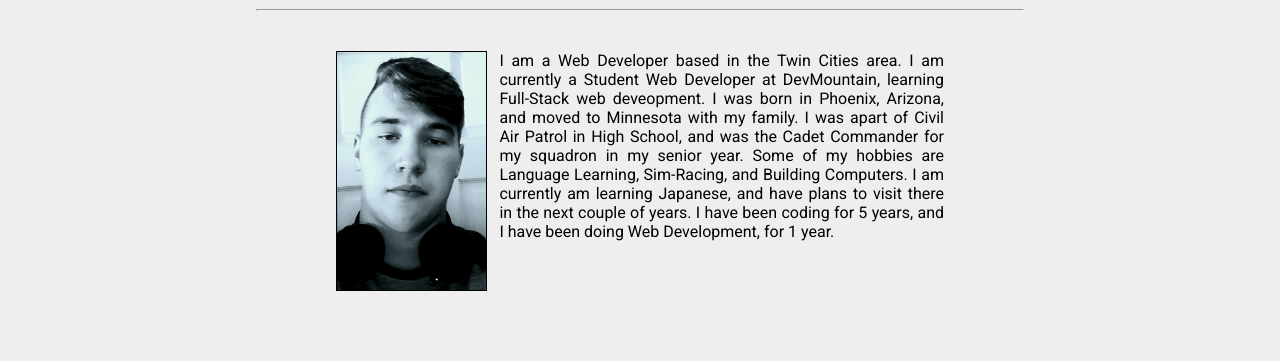
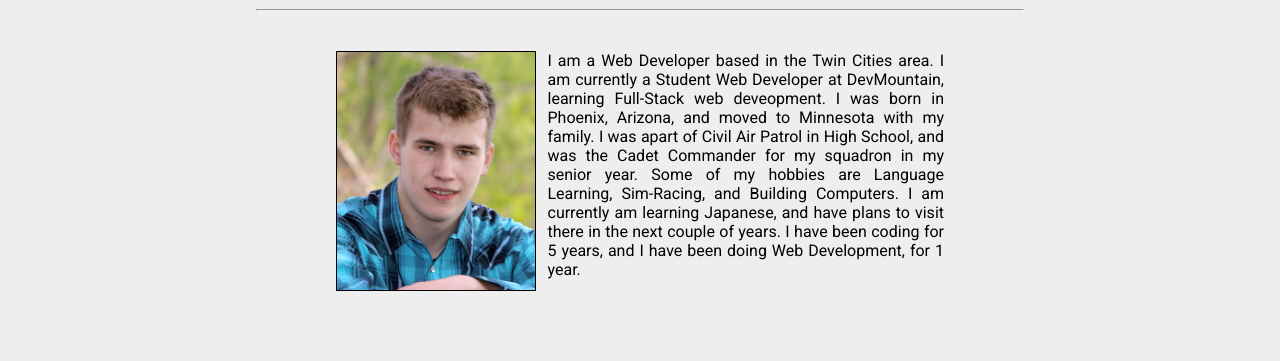
Before and after one commit to WesleyMcGhee/WesleyMcGhee.github.io, a plain HTML site: page index.html in a window 1280 px wide. Shown: the part 157-518 px from the top of the page. Drawn offline with Linux system fonts and the light colour scheme.

Commit message:
added different headshot

```diff
--- a/index.html
+++ b/index.html
@@ -27,7 +27,7 @@
             <hr>
             <div id="about-container">
                 <div id="picture">
-                    <img id="pic-of-me" src="pictures/biopics.jpg" alt="a picture of me">
+                    <img id="pic-of-me" src="pictures/graduation.PNG" alt="a picture of me">
                 </div>
                 <div id="about-text-holder">
                     <p id="about-text">I am a Web Developer based in the Twin Cities area.  I am currently a Student Web Developer at DevMountain, learning Full-Stack web deveopment.
```
Also changed, not shown: pictures/biopics.jpg (deleted), pictures/graduation.PNG (added).
